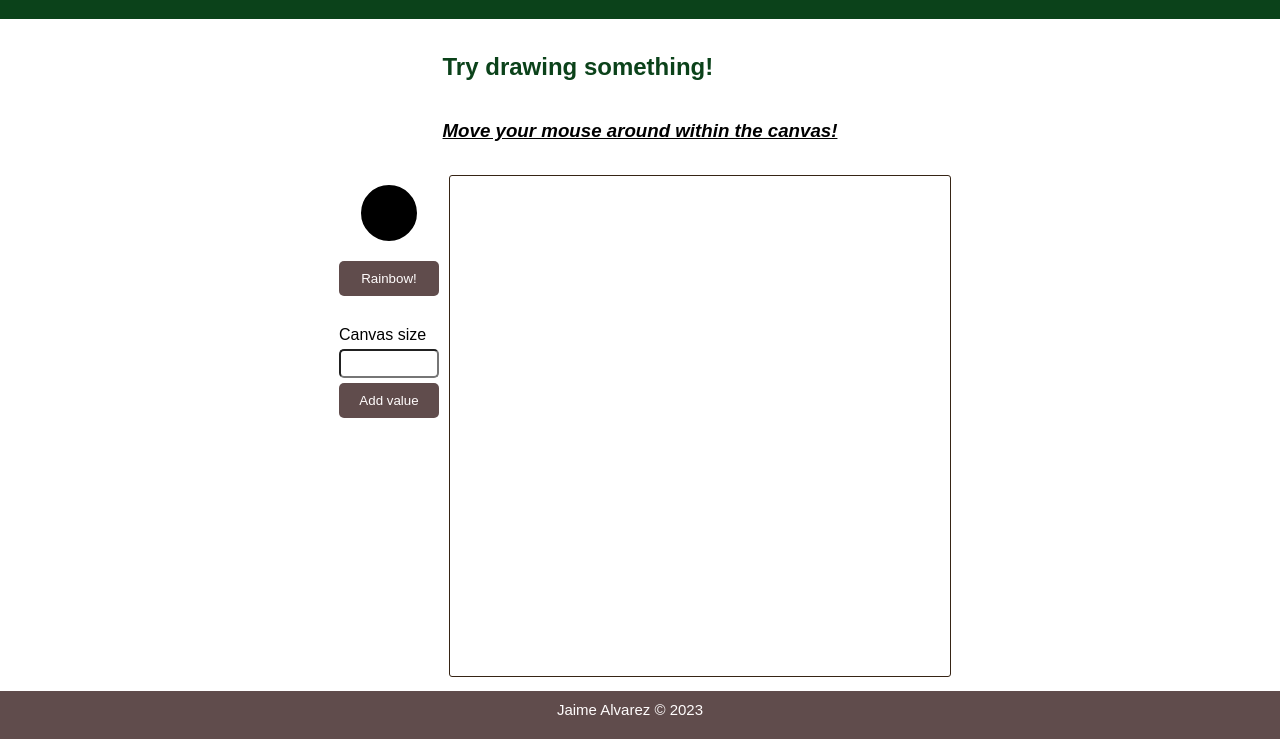
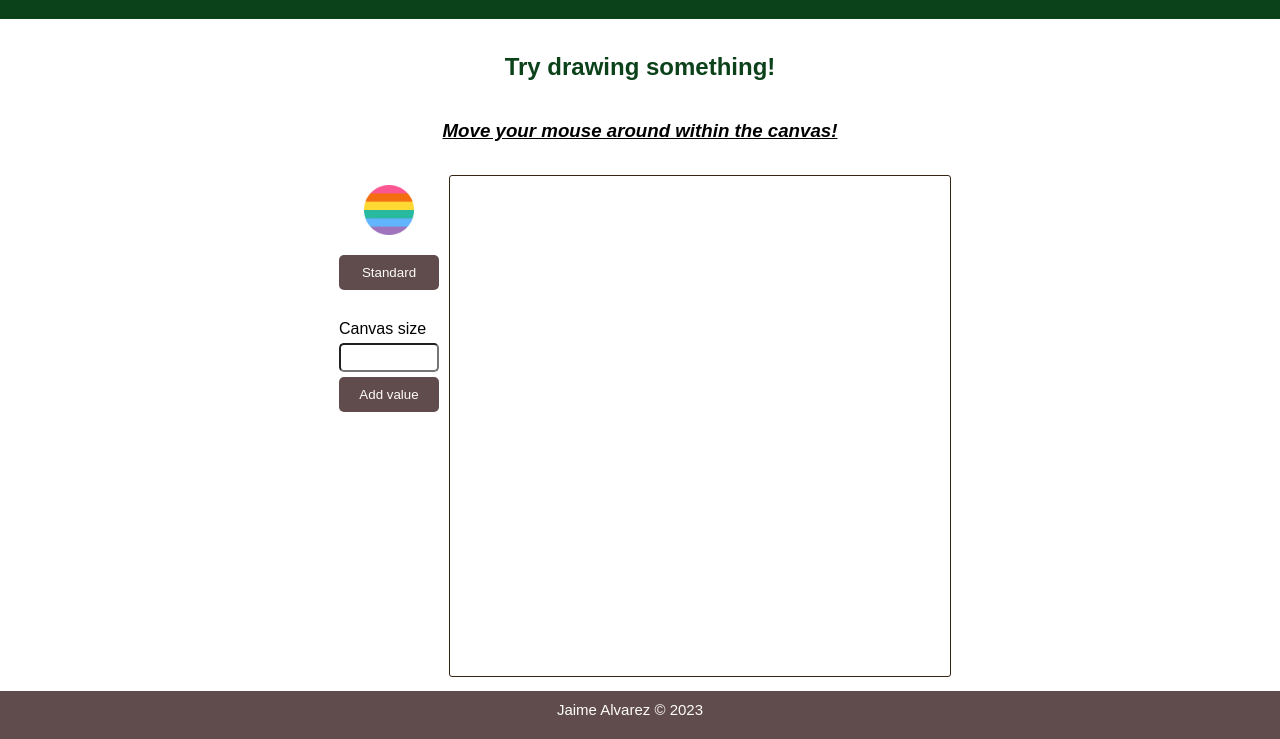
Before and after one commit to Jaime-alv/psychedelicPotato, a website: page index.html in a window 1280 px wide. Both pictures are taken after a click on the button "Rainbow!". Shown: the part 61-800 px from the top of the page. Drawn offline with Linux system fonts and the light colour scheme.

Commit message:
Add rainbow/standard mode button feedback

```diff
--- a/index.html
+++ b/index.html
@@ -25,9 +25,9 @@
             </div>
             <div class="grid-container">
                 <aside class="information">
-                    <div class="current-colour">
-                    </div>
-                    <button class="rainbow-mode">Rainbow!</button>
+                    <!-- <div class="current-colour">
+                    </div> -->
+                    <button class="rainbow-mode"></button>
                     <form class="user-input" onsubmit="return false">
                         <label for="submit-text">Canvas size</label>
                         <input type="text" class="submit-text">
--- a/src/javascript/index.js
+++ b/src/javascript/index.js
@@ -69,8 +69,30 @@ function randomizeBackgroundColour() {
     return `#${randomColour}`;
 }
 function displayCurrentBackgroundColour(backgroundColor) {
-    const currentColour = document.querySelector(".current-colour");
-    currentColour.style.backgroundColor = backgroundColor;
+    let asideInformation = document.querySelector(".information");
+    let rainbowButton = document.querySelector(".rainbow-mode");
+    let colourDisplay = document.createElement("div");
+    colourDisplay.classList.add("current-colour");
+    colourDisplay.style.backgroundColor = backgroundColor;
+    asideInformation?.prepend(colourDisplay);
+    rainbowButton.textContent = "Rainbow!";
+}
+function removeCurrentBackgroundColour() {
+    let colourDisplay = document.querySelector(".current-colour");
+    colourDisplay?.remove();
+}
+function displayRainbowImage() {
+    let asideInformation = document.querySelector(".information");
+    let rainbowButton = document.querySelector(".rainbow-mode");
+    let rainbowImage = document.createElement("img");
+    rainbowImage.classList.add("rainbow-image");
+    rainbowImage.src = "./image/rainbow-flag.png";
+    asideInformation?.prepend(rainbowImage);
+    rainbowButton.textContent = "Standard";
+}
+function removeRainbowImage() {
+    let rainbowImage = document.querySelector(".rainbow-image");
+    rainbowImage?.remove();
 }
 function deleteAndCreateCanvas(canvasSize, parent) {
     let child = document.querySelector(".grid-canvas");
@@ -94,7 +116,7 @@ function validateNewCanvasSize() {
     let possibleNewValue = newCanvasValue.value;
     let gridSize = 0;
     let value = Number.parseInt(possibleNewValue);
-    if (value <= MAX_GRID_SIZE && value >= MIN_GRID_SIZE) {
+    if (typeof value === "number" && value <= MAX_GRID_SIZE && value >= MIN_GRID_SIZE) {
         gridSize = value;
     }
     else {
@@ -118,11 +140,14 @@ function main(canvasConf) {
     rainbowMode.addEventListener("click", () => {
         if (canvasConf.rainbowMode) {
             canvasConf.rainbowMode = false;
+            removeRainbowImage();
             displayCurrentBackgroundColour(DEFAULT_BACKGROUND_COLOUR);
             createCanvasAndGrid(canvasConf);
         }
         else {
             canvasConf.rainbowMode = true;
+            removeCurrentBackgroundColour();
+            displayRainbowImage();
             createCanvasAndGrid(canvasConf);
         }
     });
--- a/style.css
+++ b/style.css
@@ -68,6 +68,7 @@ div.title-container {
     display: flex;
     flex-direction: column;
     margin: 0px;
+    align-items: center;
 }
 
 h3.secondary {
@@ -138,5 +139,9 @@ aside {
     height: 50px;
     width: 50px;
     border-radius: 50px;
-    border: 3px solid black;
 }
+
+.rainbow-image {
+    height: 50px;
+    aspect-ratio: auto;
+}
```
Also changed, not shown: src/typescript/index.ts (+30 -2 lines), image/rainbow-flag.png (added), 1 other file.
